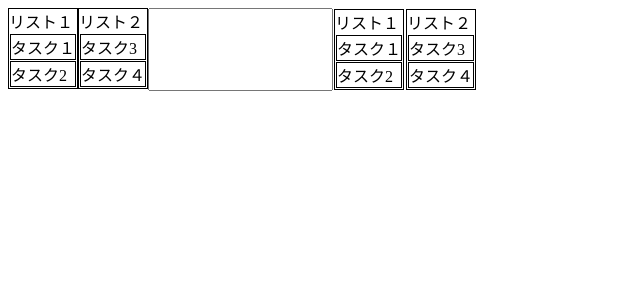
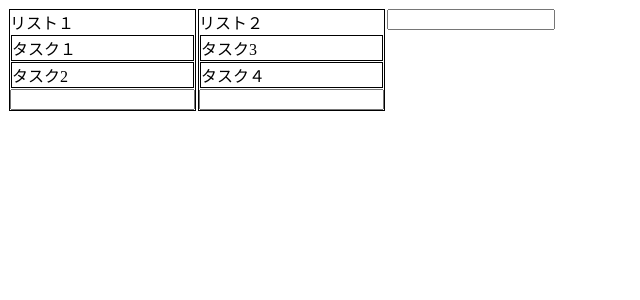
Before and after one commit to naniwadari/vuetodo, a Vue app: page / in a window 1280 px wide. Shown: the top 300 px of the page, without its empty margins (0-640 px from the left). Built offline with nearby package versions, Linux system fonts and the light colour scheme.

Commit message:
List.vue add contenteditable @dblclick @keypress @blur

```diff
--- a/src/App.vue
+++ b/src/App.vue
@@ -1,12 +1,13 @@
 <template>
   <div id="app">
-    <template v-for="list in lists">
-      <div class="list-container" :key="list.id">
-        <List :list="list" />
-      </div>
-    </template>
-    <input type="text" @change="addList" />
-    <List v-for="list in lists" :key="list.id" :list="list" />
+    <List
+      v-for="list in lists"
+      :key="list.id"
+      class="list"
+      :list="list"
+      @add-card="addCard"
+    />
+    <input type="text" class="list-input" @change="addList" />
   </div>
 </template>
 
@@ -15,6 +16,7 @@ import { Component, Vue } from "vue-property-decorator";
 import List from "./components/List.vue";
 import { IList } from "./types";
 import { createInitialLists } from "./initialData";
+import { IAddCardEvent } from "./components/List.vue";
 
 @Component({
   components: {
@@ -23,8 +25,16 @@ import { createInitialLists } from "./initialData";
 })
 export default class App extends Vue {
   lists: IList[] = createInitialLists();
-  listCreatedCount = 2;
-
+  //id用
+  listCreatedCount = createInitialLists().length; //リストの数を初期値に
+  //addListには引数を与えられないので第一引数にイベントオブジェクトが渡される。
+  //イベントオブジェクトの型定義についてはTypeScriptの型定義を参照のこと
+  //今回のEvent型はtsconfig.jsonでグローバルに登録されているのでimportせずに使える
+  //currentTargetプロパティのvalueプロパティが目当てのフォームの入力の値だが
+  //Event型にはcurrentTargetプロパティがないので、currentTarget:HTMLInputElementで追加している
+  //あるオブジェクトの方にプロパティを追加するには、 プロパティを持つオブジェクト型を&を使ってつなげる
+  //このような型をintersection型という
+  cardCreatedCount = 4;
   addList(event: Event & { currentTarget: HTMLInputElement }): void {
     const newList = {
       id: this.listCreatedCount + 1,
@@ -37,13 +47,33 @@ export default class App extends Vue {
     //フォームの値をリセットするために空文字を代入
     event.currentTarget.value = "";
   }
+
+  addCard({ listId, text }: IAddCardEvent): void {
+    const list = this.lists.find((list) => list.id === listId);
+    /*findは見つからなかった場合undefinedを返す可能性があるので、その場合は早期リターンする
+    ここではlist: IList | undefined */
+    if (list === undefined) return;
+    const newCard = {
+      id: this.cardCreatedCount + 1,
+      text,
+    };
+    //ここではlist:IList
+    list.cards.push(newCard);
+    ++this.cardCreatedCount;
+  }
 }
 </script>
 
 <style lang="scss">
 #app {
   display: flex;
+  align-items: flex-start;
   > .list {
+    margin: 1px;
+  }
+
+  > .list-input {
+    width: 160px;
     margin: 1px;
   }
 }
--- a/src/components/List.vue
+++ b/src/components/List.vue
@@ -1,13 +1,25 @@
 <template>
   <div class="list">
-    {{ list.name }}
+    <div
+      :contenteditable="contenteditable"
+      @dblclick="onDoubleClick"
+      @keypress.enter="onKeyPressEnter"
+      @blur="onBlur"
+    >
+      {{ list.name }}
+    </div>
     <!-- JSの式を二重中括弧で囲うとテキスト展開される(マスタタッシュ構文)-->
     <Card v-for="card in list.cards" :key="card.id" :card="card" />
+    <input type="text" @change="addCard" />
   </div>
 </template>
 
 <script lang="ts">
-import { Component, Vue, Prop } from "vue-property-decorator";
+export interface IAddCardEvent {
+  listId: number;
+  text: string;
+}
+import { Component, Vue, Prop, Emit } from "vue-property-decorator";
 import Card from "../components/Card.vue";
 import { IList } from "../types";
 
@@ -19,6 +31,40 @@ import { IList } from "../types";
 export default class List extends Vue {
   @Prop({ type: Object, required: true })
   list!: IList;
+
+  //content editable
+  contenteditable = false;
+
+  @Emit()
+  addCard(event: Event & { currentTarget: HTMLInputElement }): IAddCardEvent {
+    //次の処理でリセットしてしまうので変数に格納
+    const text = event.currentTarget.value;
+    //フォームの値をリセット
+    event.currentTarget.value = "";
+    //返す内容が複数あるのでオブジェクトで返す
+    return {
+      listId: this.list.id,
+      text,
+    };
+  }
+
+  onDoubleClick(event: MouseEvent & { currentTarget: HTMLDivElement }): void {
+    //要素のテキストを編集可能にする
+    this.contenteditable = true;
+    //要素にフォーカスを当てる
+    event.currentTarget.focus();
+  }
+
+  onKeyPressEnter(
+    event: KeyboardEvent & { currentTarget: HTMLDivElement }
+  ): void {
+    //要素からフォーカスを外す
+    event.currentTarget.blur();
+  }
+  onBlur(evnet: FocusEvent & { currentTarget: HTMLDivElement }): void {
+    //要素のテキストを編集不可にする
+    this.contenteditable = false;
+  }
 }
 </script>
 <style lang="scss" scoped>
```
